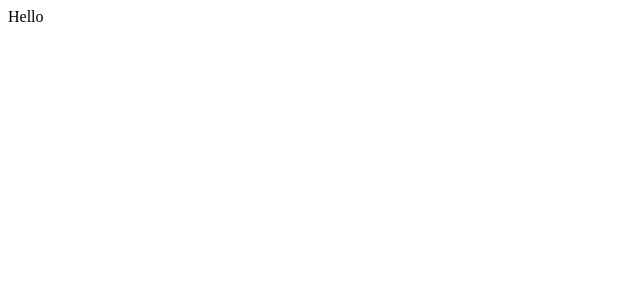
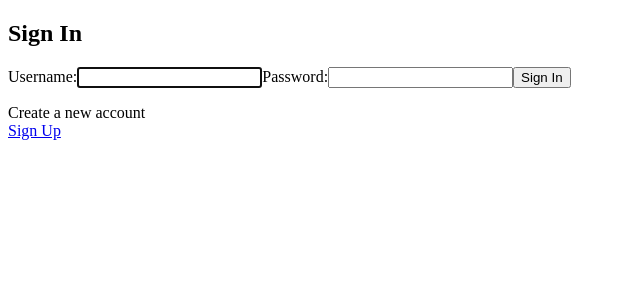
Before and after one commit to rshetty22166145/TFC-GYM, a React (Create React App) app in the folder PF/frontend/: page /login in a window 1280 px wide. Shown: the top 300 px of the page, without its empty margins (0-640 px from the left). Built offline with nearby package versions, Linux system fonts and the light colour scheme.

Commit message:
Login Page- Basic

```diff
--- a/PF/frontend/package.json
+++ b/PF/frontend/package.json
@@ -7,6 +7,8 @@
     "@testing-library/jest-dom": "^5.16.5",
     "@testing-library/react": "^13.4.0",
     "@testing-library/user-event": "^13.5.0",
+    "axios": "^1.2.1",
+    "cors": "^2.8.5",
     "react": "^18.2.0",
     "react-dom": "^18.2.0",
     "react-router-dom": "^5.3.0",
--- a/PF/frontend/src/App.js
+++ b/PF/frontend/src/App.js
@@ -1,8 +1,9 @@
 import { BrowserRouter as Router, Switch, Route } from "react-router-dom";
 import Studio from "./routes/Studio";
 import Home from "./routes/Home";
+import Login from './Login';
 function App() {
-  return (
+  /*return (
     <Router>
       <Switch>
         <Route path="/studio/:id">
@@ -11,8 +12,17 @@ function App() {
         <Route path="/">
           <Home />
         </Route>
+        <Route path="/login">
+          <Login />
+        </Route>
       </Switch>
     </Router>
+  );
+  */
+  return (
+    <main className="App">
+      <Login />
+    </main>
   );
 }
 
--- /dev/null
+++ b/PF/frontend/src/Login.js
@@ -0,0 +1,110 @@
+import { useRef, useState, useEffect, useContext } from 'react';
+import AuthContext from "./context/AuthProvider";
+
+import axios from './api/axios';
+const LOGIN_URL = 'http://127.0.0.1:8000/api/accounts/login/';
+
+const Login = () => {
+    const { setAuth } = useContext(AuthContext);
+    const userRef = useRef();
+    const errRef = useRef();
+
+    const [username, setUser] = useState('');
+    const [password, setPwd] = useState('');
+    const [errMsg, setErrMsg] = useState('');
+    const [success, setSuccess] = useState(false);
+
+    useEffect(() => {
+        userRef.current.focus();
+    }, [])
+
+    useEffect(() => {
+        setErrMsg('');
+    }, [username, password])
+
+    const handleSubmit = async (e) => {
+        e.preventDefault();
+
+        try {
+            const response = await axios.post(LOGIN_URL,
+                JSON.stringify({ username, password }),
+                {
+                    headers: { 'Content-Type': 'application/json' ,
+                    'Access-Control-Allow-Origin': 'http://localhost:3000',
+                    'Access-Control-Allow-Credentials': 'true',
+                },
+                    withCredentials: true
+                }
+            );
+            console.log(JSON.stringify(response?.data));
+            //console.log(JSON.stringify(response));
+            const accessToken = response?.data?.accessToken;
+            //const roles = response?.data?.roles;
+            setAuth({ username, password, accessToken });
+            setUser('');
+            setPwd('');
+            setSuccess(true);
+        } catch (err) {
+            if (!err?.response) {
+                setErrMsg('No Server Response');
+            } else if (err.response?.status === 400) {
+                setErrMsg('Missing Username or Password');
+            } else if (err.response?.status === 401) {
+                setErrMsg('Unauthorized');
+            } else {
+                setErrMsg('Login Failed. You have entered incorrect Information.');
+            }
+            errRef.current.focus();
+        }
+    }
+
+    return (
+        <>
+            {success ? (
+                <section>
+                    <h1>You are logged in!</h1>
+                    <br />
+                    <p>
+                        <a href="#">Go to Home</a>
+                    </p>
+                </section>
+            ) : (
+                <section>
+                    <p ref={errRef} className={errMsg ? "errmsg" : "offscreen"} aria-live="assertive">{errMsg}</p>
+                    <h1>Sign In</h1>
+                    <form onSubmit={handleSubmit}>
+                        <label htmlFor="username">Username:</label>
+                        <input
+                            type="text"
+                            id="username"
+                            ref={userRef}
+                            autoComplete="off"
+                            onChange={(e) => setUser(e.target.value)}
+                            value={username}
+                            required
+                        />
+
+                        <label htmlFor="password">Password:</label>
+                        <input
+                            type="password"
+                            id="password"
+                            onChange={(e) => setPwd(e.target.value)}
+                            value={password}
+                            required
+                        />
+                        <button>Sign In</button>
+                    </form>
+                    <p>
+                        Create a new account<br />
+                        <span className="line">
+                            {/*put router link here*/}
+                            <a href="#">Sign Up</a>
+                        </span>
+                    </p>
+                </section>
+            )}
+        </>
+    )
+}
+
+export default Login
--- /dev/null
+++ b/PF/frontend/src/api/axios.js
@@ -0,0 +1,5 @@
+import axios from 'axios';
+
+export default axios.create({
+    baseURL: 'http://localhost:3500'
+});
--- /dev/null
+++ b/PF/frontend/src/context/AuthProvider.js
@@ -0,0 +1,16 @@
+
+import { createContext, useState } from "react";
+
+const AuthContext = createContext({});
+
+export const AuthProvider = ({ children }) => {
+    const [auth, setAuth] = useState({});
+
+    return (
+        <AuthContext.Provider value={{ auth, setAuth }}>
+            {children}
+        </AuthContext.Provider>
+    )
+}
+
+export default AuthContext;
--- a/PF/frontend/src/index.js
+++ b/PF/frontend/src/index.js
@@ -1,17 +1,13 @@
 import React from 'react';
-import ReactDOM from 'react-dom/client';
-import './css/index.css'
-import App from './App'
-//import reportWebVitals from './reportWebVitals';
+import ReactDOM from 'react-dom';
+import App from './App';
+import { AuthProvider } from './context/AuthProvider';
 
-const root = ReactDOM.createRoot(document.getElementById('root'));
-root.render(
+ReactDOM.render(
   <React.StrictMode>
-    <App />
-  </React.StrictMode>
+    <AuthProvider>
+      <App />
+    </AuthProvider>
+  </React.StrictMode>,
+  document.getElementById('root')
 );
-
-// If you want to start measuring performance in your app, pass a function
-// to log results (for example: reportWebVitals(console.log))
-// or send to an analytics endpoint. Learn more: https://bit.ly/CRA-vitals
-//reportWebVitals();
```
Also changed, not shown: 2 other files (tests, documents, lock files or other folders).
